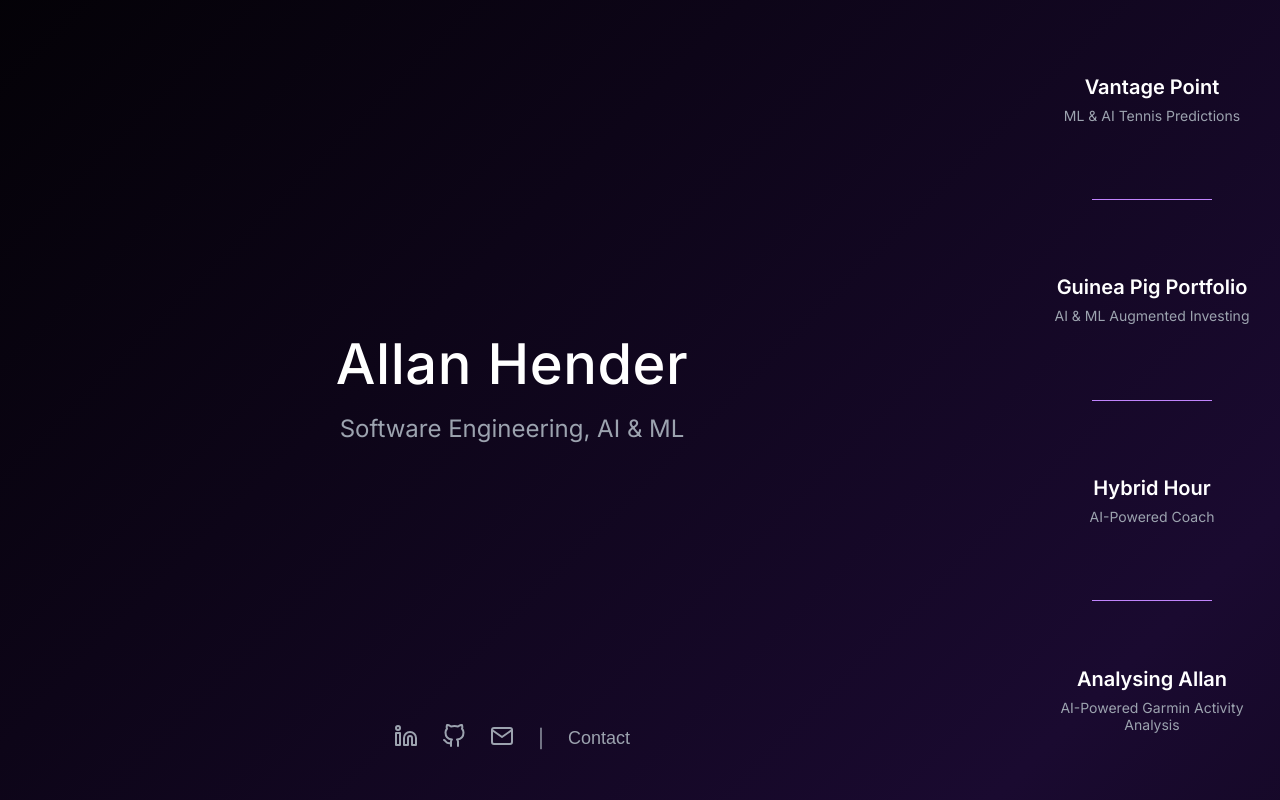
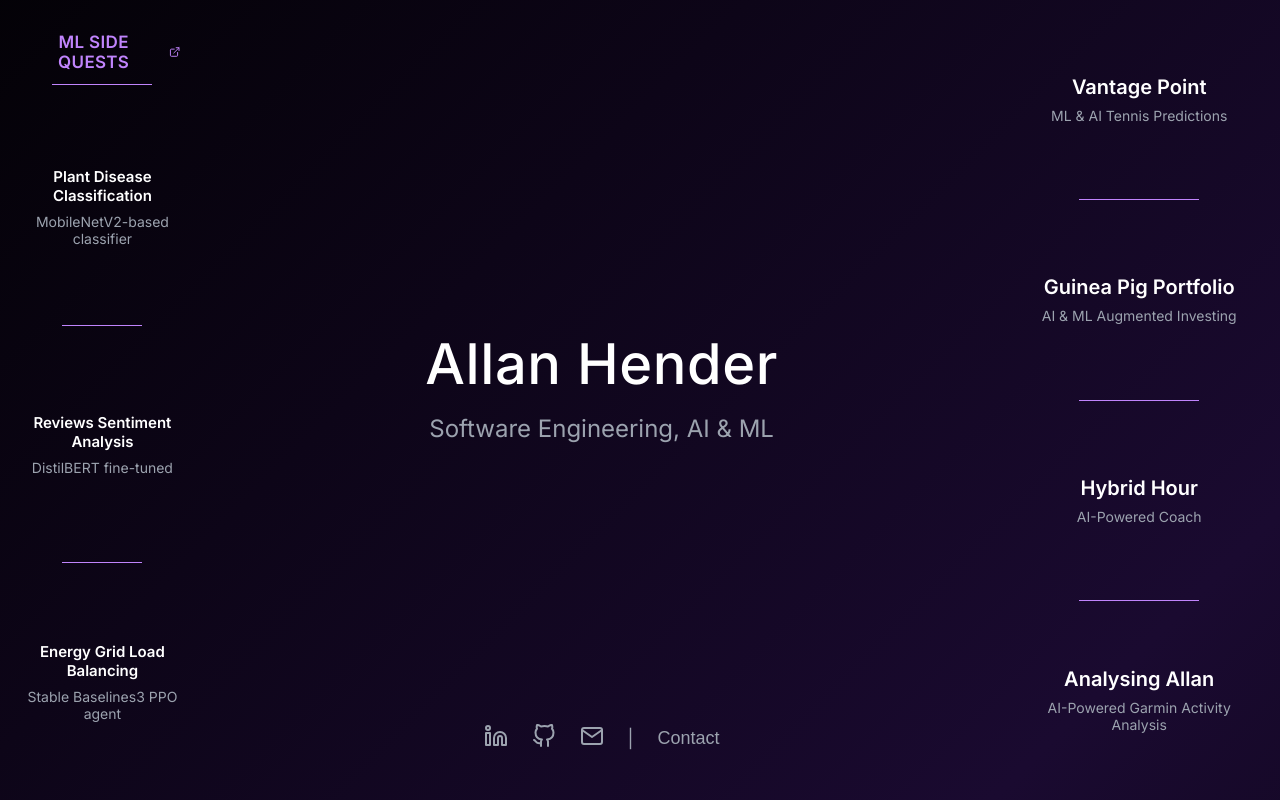
Before and after one commit to allanmichaelhender/allanmichaelhender.github.io, a React (Vite) app: page / in a window 1280 px wide. Built offline with nearby package versions, Linux system fonts and the light colour scheme.

Commit message:
adding sidequests

```diff
--- a/src/App.tsx
+++ b/src/App.tsx
@@ -1,6 +1,7 @@
 import { useState } from "react";
 import LeftPanel from "./components/LeftPanel";
 import RightPanel from "./components/RightPanel";
+import SideQuestsPanel from "./components/SideQuestsPanel";
 import Background from "./components/Background";
 import ContactModal from "./components/ContactModal";
 import { projects } from "./data/projects";
@@ -24,6 +25,7 @@ function App() {
         }}
         onClick={() => setHoveredProjectId(null)}
       >
+        <SideQuestsPanel />
         <LeftPanel
           hoveredProjectId={hoveredProjectId}
           onHover={setHoveredProjectId}
--- a/src/components/LeftPanel.tsx
+++ b/src/components/LeftPanel.tsx
@@ -23,7 +23,7 @@ export default function LeftPanel({
     <div
       className="left-panel"
       style={{
-        width: "80%",
+        flex: 1,
         height: "100vh",
         display: "flex",
         flexDirection: "column",
--- a/src/components/RightPanel.tsx
+++ b/src/components/RightPanel.tsx
@@ -15,7 +15,7 @@ export default function RightPanel({
     <div
       className="right-panel"
       style={{
-        width: "20%",
+        width: "22%",
         height: "100vh",
         background: "transparent",
         display: "flex",
--- /dev/null
+++ b/src/components/SideQuestItem.tsx
@@ -0,0 +1,85 @@
+import { motion } from "framer-motion";
+import { useState } from "react";
+import type { SideQuest } from "../data/sideQuests";
+
+interface SideQuestItemProps {
+  project: SideQuest;
+}
+
+export default function SideQuestItem({ project }: SideQuestItemProps) {
+  const [isHovered, setIsHovered] = useState(false);
+  const isLive = project.status === "live";
+
+  const content = (
+    <motion.div
+      style={{
+        flex: 1,
+        display: "flex",
+        flexDirection: "column",
+        justifyContent: "center",
+        alignItems: "center",
+        padding: "24px",
+        cursor: isLive ? "pointer" : "default",
+        opacity: isLive ? 1 : 0.4,
+        transition: "opacity 0.2s",
+        position: "relative",
+        background: "transparent",
+      }}
+      onMouseEnter={() => setIsHovered(true)}
+      onMouseLeave={() => setIsHovered(false)}
+      initial={{ opacity: 0, x: -20 }}
+      animate={{ opacity: 1, x: 0 }}
+      transition={{ duration: 0.5 }}
+    >
+      <motion.h3
+        style={{
+          fontSize: "15px",
+          fontWeight: "bold",
+          marginBottom: "8px",
+          textAlign: "center",
+        }}
+        animate={{
+          color: !isLive ? "#6b7280" : isHovered ? "#c084fc" : "#ffffff",
+        }}
+      >
+        {project.title}
+      </motion.h3>
+      {!isLive && (
+        <span
+          style={{
+            fontSize: "11px",
+            color: "#6b7280",
+            fontStyle: "italic",
+            marginBottom: "8px",
+          }}
+        >
+          Coming Soon
+        </span>
+      )}
+      <p
+        style={{
+          fontSize: "14px",
+          color: isLive ? "#9ca3af" : "#4b5563",
+          textAlign: "center",
+        }}
+      >
+        {project.briefDescription}
+      </p>
+    </motion.div>
+  );
+
+  if (isLive && project.url) {
+    return (
+      <a
+        href={project.url}
+        target="_blank"
+        rel="noopener noreferrer"
+        style={{ textDecoration: "none", display: "flex", flex: 1 }}
+      >
+        {content}
+      </a>
+    );
+  }
+
+  return content;
+}
--- /dev/null
+++ b/src/components/SideQuestsPanel.tsx
@@ -0,0 +1,93 @@
+import SideQuestItem from "./SideQuestItem";
+import { sideQuests } from "../data/sideQuests";
+
+const vercelUrl = "https://ml-side-quests.vercel.app/";
+
+export default function SideQuestsPanel() {
+  const liveQuests = sideQuests.filter((q) => q.status === "live");
+
+  return (
+    <div
+      className="side-quests-panel"
+      style={{
+        width: "16%",
+        height: "100vh",
+        background: "transparent",
+        display: "flex",
+        flexDirection: "column",
+      }}
+    >
+      {/* Header */}
+      <div
+        style={{
+          padding: "32px 24px 4px",
+          textAlign: "center",
+        }}
+      >
+        <a
+          href={vercelUrl}
+          target="_blank"
+          rel="noopener noreferrer"
+          style={{
+            fontSize: "17px",
+            fontWeight: 600,
+            color: "#c084fc",
+            textDecoration: "none",
+            display: "inline-flex",
+            alignItems: "center",
+            gap: "6px",
+            letterSpacing: "0.02em",
+            textTransform: "uppercase",
+            transition: "color 0.2s",
+          }}
+          onMouseEnter={(e) => (e.currentTarget.style.color = "#a855f7")}
+          onMouseLeave={(e) => (e.currentTarget.style.color = "#c084fc")}
+        >
+          ML Side Quests
+          <svg
+            width="12"
+            height="12"
+            viewBox="0 0 24 24"
+            fill="none"
+            stroke="currentColor"
+            strokeWidth="2"
+            strokeLinecap="round"
+            strokeLinejoin="round"
+          >
+            <path d="M18 13v6a2 2 0 0 1-2 2H5a2 2 0 0 1-2-2V8a2 2 0 0 1 2-2h6"></path>
+            <polyline points="15 3 21 3 21 9"></polyline>
+            <line x1="10" y1="14" x2="21" y2="3"></line>
+          </svg>
+        </a>
+        <div
+          style={{
+            width: "100px",
+            height: "1px",
+            background: "#c084fc",
+            margin: "12px auto 0",
+          }}
+        />
+      </div>
+
+      {/* Items */}
+      {liveQuests.map((project, index) => (
+        <div
+          key={project.id}
+          style={{ display: "flex", flex: 1, flexDirection: "column" }}
+        >
+          <SideQuestItem project={project} />
+          {index < liveQuests.length - 1 && (
+            <div
+              style={{
+                width: "80px",
+                height: "1px",
+                background: "#c084fc",
+                alignSelf: "center",
+              }}
+            />
+          )}
+        </div>
+      ))}
+    </div>
+  );
+}
--- /dev/null
+++ b/src/data/sideQuests.ts
@@ -0,0 +1,65 @@
+export interface SideQuest {
+  id: string;
+  title: string;
+  briefDescription: string;
+  tags: string[];
+  url: string | null;
+  status: "live" | "coming-soon";
+}
+
+export const sideQuests: SideQuest[] = [
+  {
+    id: "plant-disease",
+    title: "Plant Disease Classification",
+    briefDescription:
+      "MobileNetV2-based classifier",
+    tags: ["CV", "MobileNetV2", "ONNX", "Grad-CAM"],
+    url: "https://quest-01-cv-plant-disease.streamlit.app",
+    status: "live",
+  },
+  {
+    id: "sentiment-analysis",
+    title: "Reviews Sentiment Analysis",
+    briefDescription:
+      "DistilBERT fine-tuned",
+    tags: ["NLP", "DistilBERT", "Hugging Face", "Attention"],
+    url: "https://quest-02-nlp-sentiment-analysis.streamlit.app",
+    status: "live",
+  },
+  {
+    id: "energy-earnings",
+    title: "Energy Earnings Analyst",
+    briefDescription:
+      "",
+    tags: ["GenAI", "LoRA", "PEFT", "EDGAR"],
+    url: null,
+    status: "coming-soon",
+  },
+  {
+    id: "rag-pipeline",
+    title: "RAG Retrieval Pipeline",
+    briefDescription:
+      "",
+    tags: ["RAG", "FAISS", "Sentence-Transformers", "Reranking"],
+    url: null,
+    status: "coming-soon",
+  },
+  {
+    id: "ticket-routing",
+    title: "Support Ticket Routing",
+    briefDescription:
+      "",
+    tags: ["NLP", "Classification", "TF-IDF", "Zero-shot"],
+    url: null,
+    status: "coming-soon",
+  },
+  {
+    id: "grid-balancing",
+    title: "Energy Grid Load Balancing",
+    briefDescription:
+      "Stable Baselines3 PPO agent",
+    tags: ["RL", "PPO", "Stable Baselines3", "Gymnasium"],
+    url: "https://quest-06-rl-grid-balancing.streamlit.app",
+    status: "live",
+  },
+];
```
